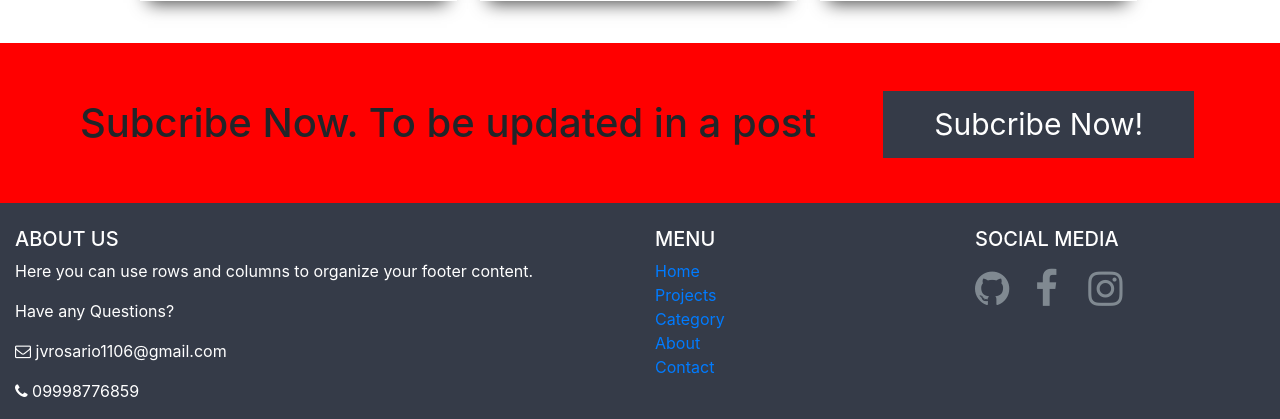
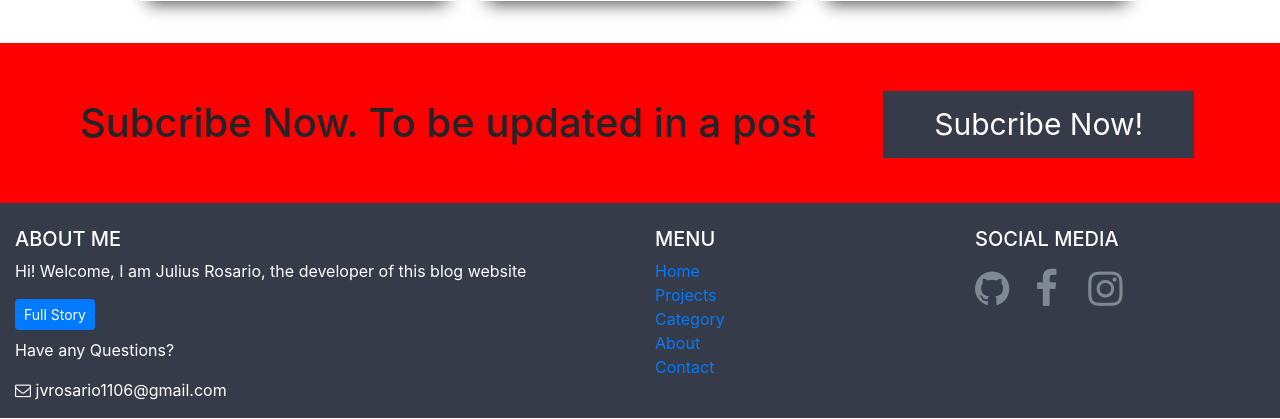
Before and after one commit to jvicrosario1106/Django-Blog, a Django app: page / in a window 1280 px wide. Shown: the part 1078-1497 px from the top of the page. Run offline with Django 3.2, Linux system fonts and the light colour scheme; data comes from the database, SQL or seed files in the repository; both versions use the stored data as it was after the commit; some libraries are stand-ins or nearby versions.

Commit message:
fontawesome

```diff
--- a/blogapp/templates/blogapp/footer.html
+++ b/blogapp/templates/blogapp/footer.html
@@ -39,11 +39,12 @@
         <div class="col-md-6 mt-md-0 mt-3 web">
 
           <!-- Content -->
-            <h5 class="text-uppercase">About Us</h5>
-            <p>Here you can use rows and columns to organize your footer content.</p>
+            <h5 class="text-uppercase">About Me</h5>
+            <p>Hi! Welcome, I am Julius Rosario, the developer of this blog website</p>
+            <a href="" class="btn btn-primary btn-sm mb-2">Full Story</a>
             <p>Have any Questions?</p>
             <p><i class="fa fa-envelope-o"></i> jvrosario1106@gmail.com</p>
-            <p><i class="fa fa-phone"></i>  09998776859</p>
+            <!-- <p><i class="fa fa-phone"></i>  09998776859</p> -->
         </div>
         <!-- Grid column -->
 
```
Also changed, not shown: db.sqlite3.
